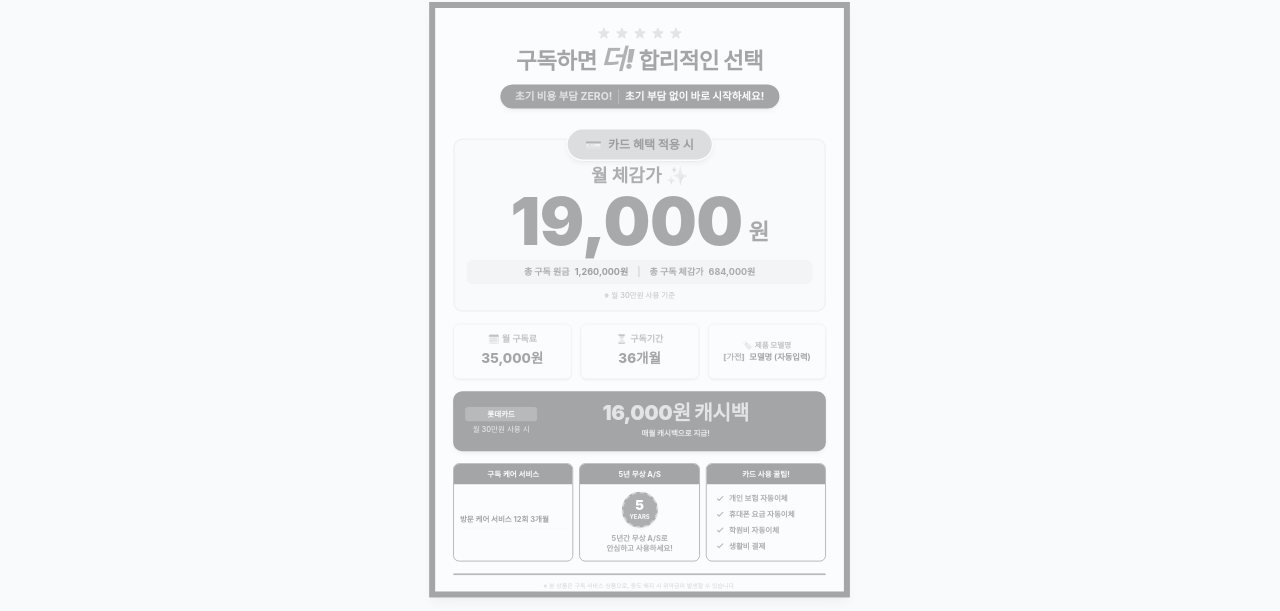
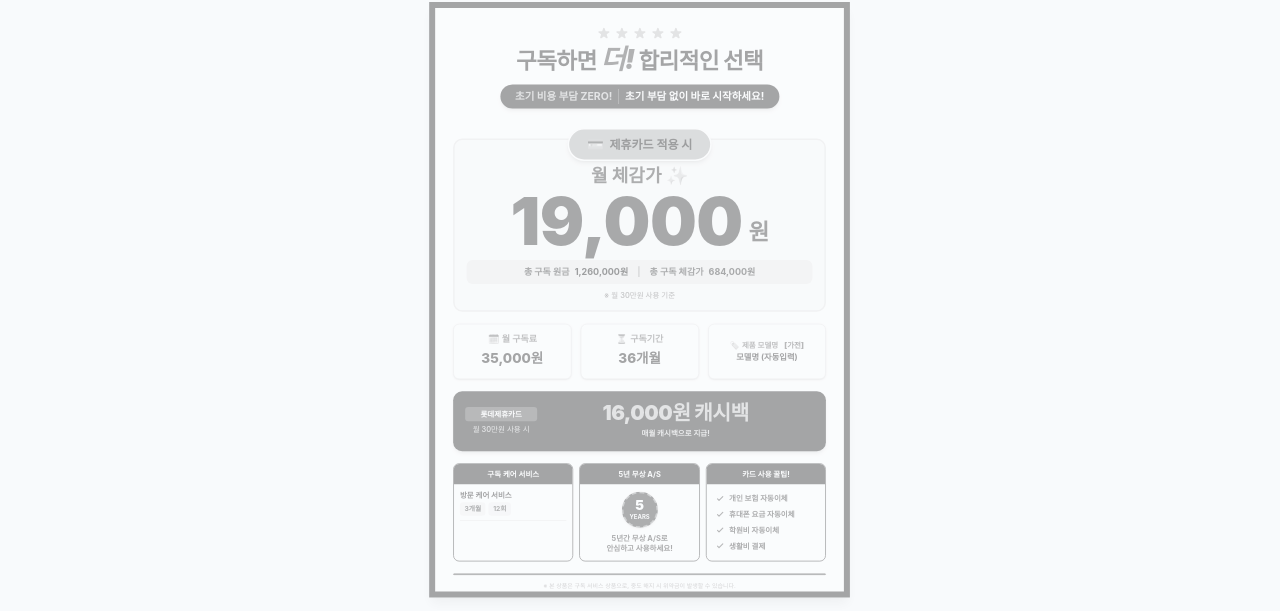
Before and after one commit to himart-gj/himart-22, a React (Vite) app: page / in a window 1280 px wide. Shown: the part 323-934 px from the top of the page. Built offline with nearby package versions, Linux system fonts and the light colour scheme.

Commit message:
refactor: optimize PDF export and excel parsing
- Enhance PDF rendering with stability wait time, CSS cleanup, and margin adjustments
- Update excel parser to better categorize service benefits and count
- Refine 3-year/5-year warranty detection logic using raw row data

```diff
--- a/src/components/PopCard.tsx
+++ b/src/components/PopCard.tsx
@@ -42,9 +42,9 @@ export default function PopCard({ product, cardBenefit }: PopCardProps) {
   const calculatedDownPayment = product.monthlyFee * product.period;
   const totalBenefitPrice = perceivedPrice * product.period;
 
-  // 3년/5년 AS 자동 판단 로직 개선 (엑셀 모든 값에서 확인)
-  const allText = Object.values(product).join(' ');
-  const is3Years = allText.includes('3년') || allText.includes('안심케어3') || allText.includes('안심케어 3') || allText.includes('정기케어3') || allText.includes('정기케어 3');
+  // 3년/5년 AS 자동 판단 로직 초강화 (엑셀의 모든 셀 내용을 공백 없이 검사)
+  const allText = (product.rawRowText || Object.values(product).join(' ')).replace(/\s+/g, '');
+  const is3Years = allText.includes('3년') || allText.includes('안심케어3') || allText.includes('정기케어3');
   const warrantyYears = is3Years ? '3' : '5';
 
   return (
@@ -55,7 +55,7 @@ export default function PopCard({ product, cardBenefit }: PopCardProps) {
         style={{ width: `${561.26 * scale}px`, height: `${793.7 * scale}px` }}
       >
         <div
-          className="w-[148.5mm] h-[210mm] bg-white border-8 border-slate-800 p-6 flex flex-col shadow-lg box-border shrink-0 origin-top-left absolute top-0 left-0 print:!relative print:!transform-none print:w-full print:h-full print:border-[8px] print:shadow-none print:m-0"
+          className="w-[148.5mm] h-[210mm] bg-white border-8 border-slate-800 px-6 pt-6 pb-10 flex flex-col shadow-lg box-border shrink-0 origin-top-left absolute top-0 left-0 print:!relative print:!transform-none print:w-full print:h-full print:border-[8px] print:shadow-none print:m-0"
           style={{ transform: `scale(${scale})` }}
         >
           {/* Top Section */}
@@ -92,7 +92,7 @@ export default function PopCard({ product, cardBenefit }: PopCardProps) {
       {/* Main Price Box */}
       <div className="border-2 border-slate-200 rounded-xl mt-6 p-4 pb-3 relative flex-1 flex flex-col items-center justify-center bg-slate-50">
         <div className="absolute -top-4 left-1/2 -translate-x-1/2 bg-yellow-500 text-slate-900 font-bold px-6 py-1.5 rounded-full text-base flex items-center shadow-md border-2 border-white whitespace-nowrap">
-          <span className="mr-2 text-lg">💳</span> 카드 혜택 적용 시
+          <span className="mr-2 text-lg">💳</span> 제휴카드 적용 시
         </div>
 
         <h2 className="text-2xl font-bold text-slate-700 mb-0 mt-4">월 체감가 ✨</h2>
@@ -127,9 +127,9 @@ export default function PopCard({ product, cardBenefit }: PopCardProps) {
         <div className="border border-slate-200 rounded-lg p-3 text-center bg-white shadow-sm flex flex-col justify-center">
           <div className="text-[10px] font-bold text-slate-500 mb-0.5 flex items-center justify-center gap-1">
             <span>🏷️</span> 제품 모델명
+            {product.category && <span className="text-blue-600 ml-1 font-black">[{product.category}]</span>}
           </div>
           <div className="font-bold text-slate-800 text-[11px] break-all leading-tight">
-            {product.category && <span className="text-blue-600 mr-1.5 font-black">[{product.category}]</span>}
             {product.modelName}
           </div>
         </div>
@@ -138,7 +138,7 @@ export default function PopCard({ product, cardBenefit }: PopCardProps) {
       {/* Card Benefit Banner */}
       <div className="mt-4 bg-slate-800 rounded-xl p-4 flex items-center justify-between shadow-md">
         <div className="flex flex-col w-24">
-          <span className="bg-blue-600 text-white text-[10px] px-2 py-0.5 rounded uppercase font-bold self-start mb-1 text-center w-full">{activeCardBenefit.name}</span>
+          <span className="bg-blue-600 text-white text-[10px] px-2 py-0.5 rounded uppercase font-bold self-start mb-1 text-center w-full">{activeCardBenefit.name.replace('카드', '제휴카드')}</span>
           <span className="text-slate-300 text-[10px] font-medium text-center">월 30만원 사용 시</span>
         </div>
         <div className="text-center flex-1">
@@ -154,21 +154,42 @@ export default function PopCard({ product, cardBenefit }: PopCardProps) {
         {/* Box 1 */}
         <div className="border border-slate-800 rounded-lg overflow-hidden flex flex-col text-[10px]">
           <div className="bg-slate-800 text-white text-center py-1.5 font-bold">구독 케어 서비스</div>
-          <div className="p-2 flex-1 flex flex-col justify-center gap-1.5">
-            {/* 명칭, 주기, 횟수 등을 자연스럽게 이어서 표시 */}
-            {(product.careServiceText || product.careServiceCycle || product.careServiceCount) && (
-              <div className="border-b border-slate-100 pb-1.5 mb-0.5">
-                <div className="font-bold text-slate-800 break-words leading-tight">
-                  {product.careServiceText} {product.careServiceCount} {product.careServiceCycle}
-                </div>
+          <div className="p-2 flex-1 flex flex-col justify-start gap-1">
+            {/* 명칭, 주기, 횟수 등을 가독성 있게 구조화 */}
+            {(product.careServiceText || product.careServiceCycle || product.careServiceCount || product.careServiceBenefit) && (
+              <div className="border-b border-slate-200 pb-1.5">
+                {product.careServiceText && (
+                  <div className="font-bold text-slate-800 break-words leading-tight mb-1">
+                    {product.careServiceText}
+                  </div>
+                )}
+                {(product.careServiceCycle || product.careServiceCount || product.careServiceBenefit) && (
+                  <div className="flex flex-wrap gap-1 mt-1">
+                    {product.careServiceCycle && (
+                      <span className="bg-slate-100 text-slate-700 px-1.5 py-0.5 rounded text-[9px] font-bold">
+                        {/^\d+$/.test(product.careServiceCycle.trim()) ? `${product.careServiceCycle}개월 주기` : product.careServiceCycle}
+                      </span>
+                    )}
+                    {product.careServiceCount && (
+                      <span className="bg-blue-50 text-blue-700 px-1.5 py-0.5 rounded text-[9px] font-bold">
+                        {/^\d+$/.test(product.careServiceCount.trim()) ? `총 ${product.careServiceCount}회` : product.careServiceCount}
+                      </span>
+                    )}
+                    {product.careServiceBenefit && (
+                      <span className="bg-green-50 text-green-700 px-1.5 py-0.5 rounded text-[9px] font-bold">
+                        {product.careServiceBenefit}
+                      </span>
+                    )}
+                  </div>
+                )}
               </div>
             )}
 
             {/* 상세 내용 (데미지 케어 1년, 소모품 배송 등) */}
-            {(product.careServiceDetail || (!product.careServiceText && !product.careServiceCycle && !product.careServiceDetail)) && (
-              <div className="flex flex-col">
-                <span className="text-slate-500 mb-0.5">서비스 내용</span>
-                <span className="font-bold text-blue-700 break-words leading-tight">
+            {(product.careServiceDetail || (!product.careServiceText && !product.careServiceCycle && !product.careServiceCount && !product.careServiceBenefit && !product.careServiceDetail)) && (
+              <div className="flex flex-col mt-0.5">
+                <span className="text-slate-500 mb-0.5 text-[9px]">서비스 내용</span>
+                <span className="font-bold text-blue-700 break-words leading-tight text-[10px]">
                   {product.careServiceDetail || '해당없음'}
                 </span>
               </div>
--- a/src/index.css
+++ b/src/index.css
@@ -14,6 +14,12 @@
     padding: 0;
   }
 
+  /* Shrink the print page slightly to avoid hardware margins cutting off borders */
+  .print-page {
+    transform: scale(0.94) !important;
+    transform-origin: center center !important;
+  }
+
   /* Hide UI elements not meant for printing */
   .no-print {
     display: none !important;
--- a/src/lib/excel.ts
+++ b/src/lib/excel.ts
@@ -8,10 +8,11 @@ const HEADER_ALIASES = {
   downPayment: ['계약금', '구독계약금', '초기비용', '가입비', '등록비'],
   period: ['구독 개월 수', '구독 개월수', '구독개월', '개월수', '구독기간', '기간', '약정기간', '약정', '렌탈기간', '개월'],
   category: ['품목', '카테고리', '분류', '종류', '제품군', '품목/상품'],
-  careServiceText: ['안심케어1', '정기케어1', '구독패키지', '패키지', '서비스', '케어', '관리'],
+  careServiceText: ['안심케어1', '정기케어1', '구독패키지', '패키지', '서비스명', '케어명', '서비스', '케어', '관리'],
   careServiceCycle: ['안심케어2', '정기케어2', '주기', '방문주기', '관리주기', '케어주기'],
-  careServiceCount: ['안심케어3', '정기케어3', '회수', '횟수', '방문횟수'],
-  careServiceDetail: ['안심케어4', '보증기간', '상세', '서비스내용']
+  careServiceCount: ['횟수', '회수', '방문횟수', '제공횟수'], // 횟수를 명확하게 찾기 위해 안심케어3 제외
+  careServiceBenefit: ['안심케어3', '정기케어3', '혜택', '가치', '상당', '금액상당'], // "27만원 상당" 같은 텍스트가 있는 곳
+  careServiceDetail: ['안심케어4', '정기케어4', '보증기간', '상세', '서비스내용', '내용']
 };
 
 function findColumnIndex(headers: string[], aliases: string[], excludeTokens: string[] = []): number {
@@ -76,6 +77,7 @@ export function parseExcel(file: File): Promise<ProductData[]> {
               careServiceText: findColumnIndex(headers, HEADER_ALIASES.careServiceText),
               careServiceCycle: findColumnIndex(headers, HEADER_ALIASES.careServiceCycle),
               careServiceCount: findColumnIndex(headers, HEADER_ALIASES.careServiceCount),
+              careServiceBenefit: findColumnIndex(headers, HEADER_ALIASES.careServiceBenefit),
               careServiceDetail: findColumnIndex(headers, HEADER_ALIASES.careServiceDetail),
             };
             break;
@@ -107,6 +109,8 @@ export function parseExcel(file: File): Promise<ProductData[]> {
           const rawDown = colIndices.downPayment !== -1 ? (row[colIndices.downPayment]?.toString() || '0') : '0';
           const downPayment = Math.floor(parseFloat(rawDown.replace(/,/g, '').replace(/[^0-9.-]/g, ''))) || 0;
 
+          const rawRowText = row.map((cell: any) => cell ? cell.toString() : '').join(' ');
+
           products.push({
             id: crypto.randomUUID(),
             category: colIndices.category !== -1 ? (row[colIndices.category]?.toString() || '') : '',
@@ -117,9 +121,11 @@ export function parseExcel(file: File): Promise<ProductData[]> {
             careServiceText: colIndices.careServiceText !== -1 ? (row[colIndices.careServiceText]?.toString() || '') : '',
             careServiceCycle: colIndices.careServiceCycle !== -1 ? (row[colIndices.careServiceCycle]?.toString() || '') : '',
             careServiceCount: colIndices.careServiceCount !== -1 ? (row[colIndices.careServiceCount]?.toString() || '') : '',
+            careServiceBenefit: colIndices.careServiceBenefit !== -1 ? (row[colIndices.careServiceBenefit]?.toString() || '') : '',
             careServiceDetail: colIndices.careServiceDetail !== -1 ? (row[colIndices.careServiceDetail]?.toString() || '') : '',
             imageUrl: '',
-            changeStatus: 'new'
+            changeStatus: 'new',
+            rawRowText
           });
         }
 
--- a/src/types.ts
+++ b/src/types.ts
@@ -7,10 +7,12 @@ export interface ProductData {
   downPayment?: number; // 구독 계약금
   careServiceText: string; // 케어명 및 횟수 (예: 데미지 케어보험 1회)
   careServiceCycle: string; // 주기 (예: 구독기간내, 24개월 주기)
-  careServiceCount: string; // 혜택 가치 등
+  careServiceCount: string; // 횟수
+  careServiceBenefit?: string; // 혜택 가치 (예: 27만원 상당)
   careServiceDetail?: string; // 상세 내용 (예: 파손보장, 소모품 배송 등)
   imageUrl: string; // User can upload/paste image later
   changeStatus?: 'new' | 'changed' | 'unchanged';
+  rawRowText?: string; // 엑셀의 원본 줄 전체 텍스트 (누락된 헤더의 정보까지 검색하기 위함)
 }
 
 export interface CardBenefit {
```
Also changed, not shown: src/App.tsx (+17 -8 lines).
